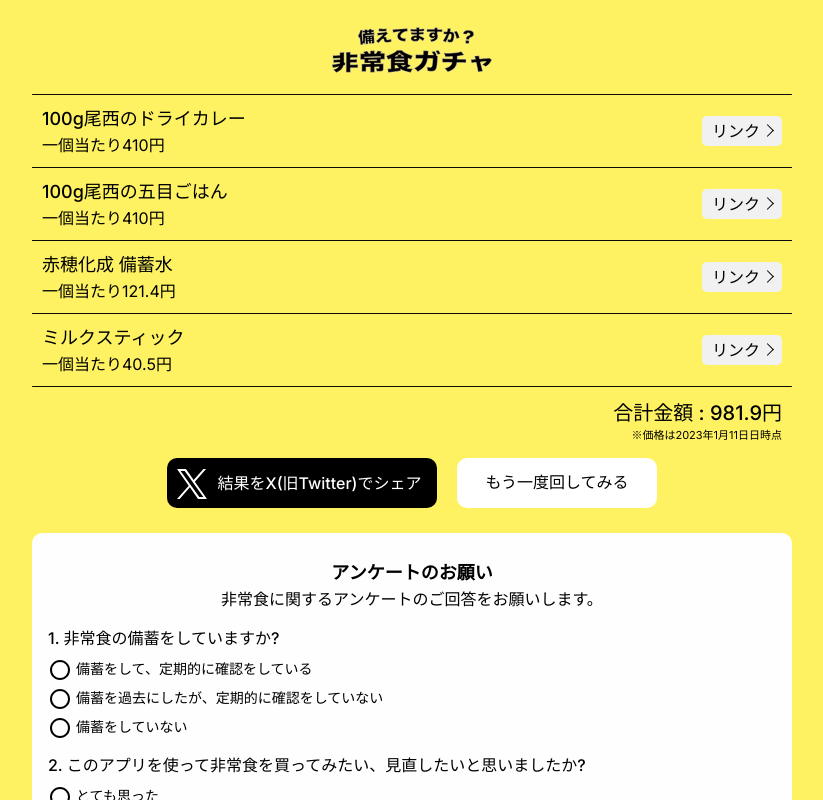
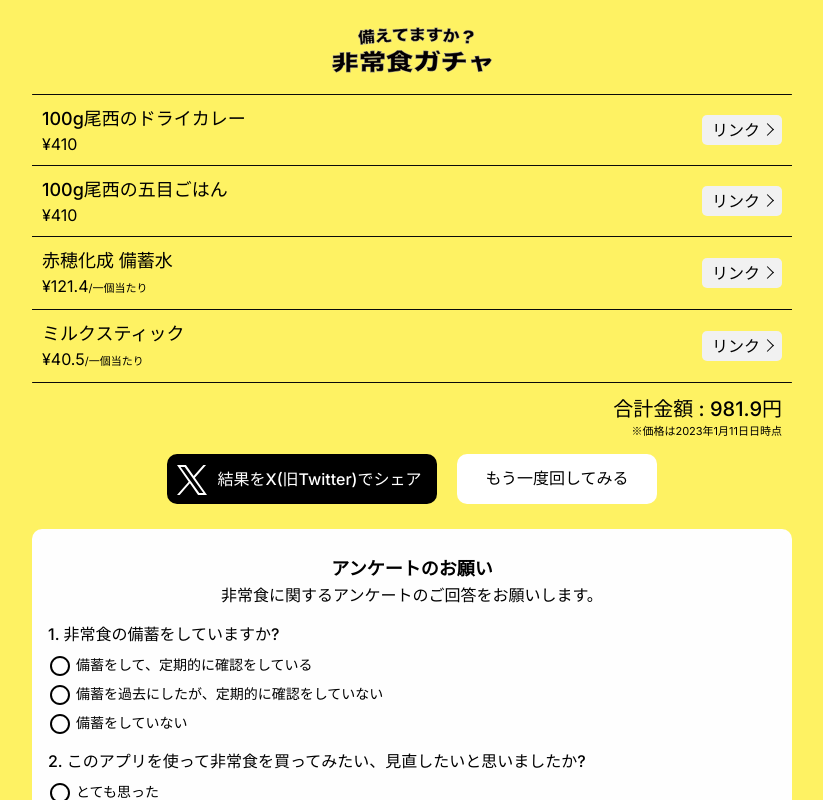
Before and after one commit to saladbowl77/emergency_food_gacha, a Next.js app: page / in a window 1280 px wide. Both pictures are taken after a click on the button "回してみる". Shown: the top 800 px of the page, without its empty margins (228-1051 px from the left). Built offline with nearby package versions, Linux system fonts and the light colour scheme.

Commit message:
add : text

```diff
--- a/src/app/page.js
+++ b/src/app/page.js
@@ -123,11 +123,15 @@ export default function Home() {
                 <div className={styles.priceCardTexts}>
                   <p className={styles.priceCardTextsName}>{val.name}</p>
                   <p className={styles.priceCardTextsPrice}>
-                    一個当たり
+                    ¥
                     {Number.isInteger(val.price)
                       ? val.price
                       : val.price.toFixed(1)}
-                    円
+                    {val.count > 1 && (
+                      <span className={styles.priceCardTextsPriceNotice}>
+                        /一個当たり
+                      </span>
+                    )}
                   </p>
                 </div>
 
--- a/src/app/page.module.scss
+++ b/src/app/page.module.scss
@@ -56,10 +56,15 @@
       color: #000;
       line-height: 1.5em;
     }
-    &price {
+    &Price {
       font-size: 16px;
       font-weight: 400;
       line-height: 1.25em;
+      padding-top: 2px;
+
+      &Notice {
+        font-size: 11px;
+      }
     }
   }
 
```
